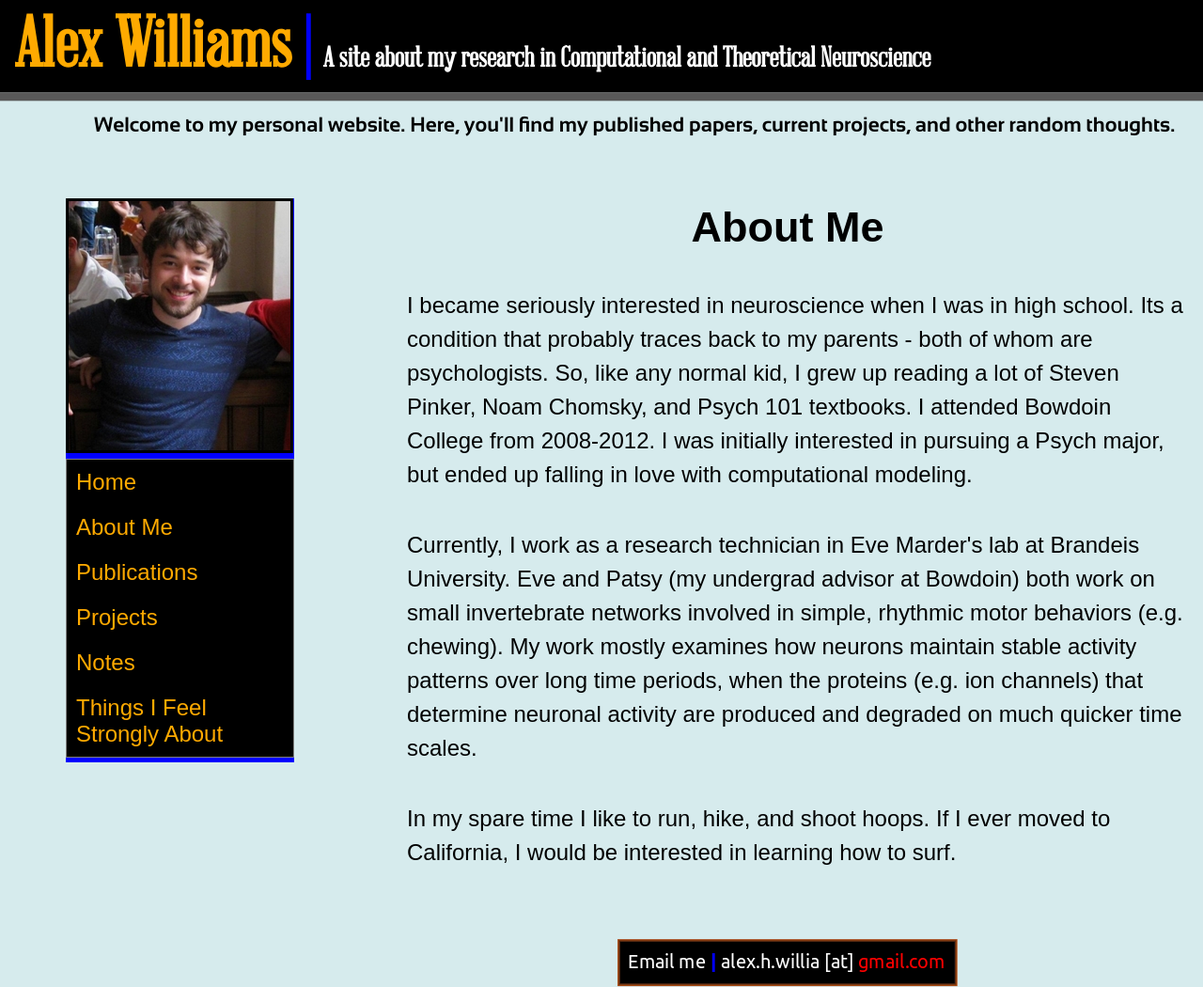
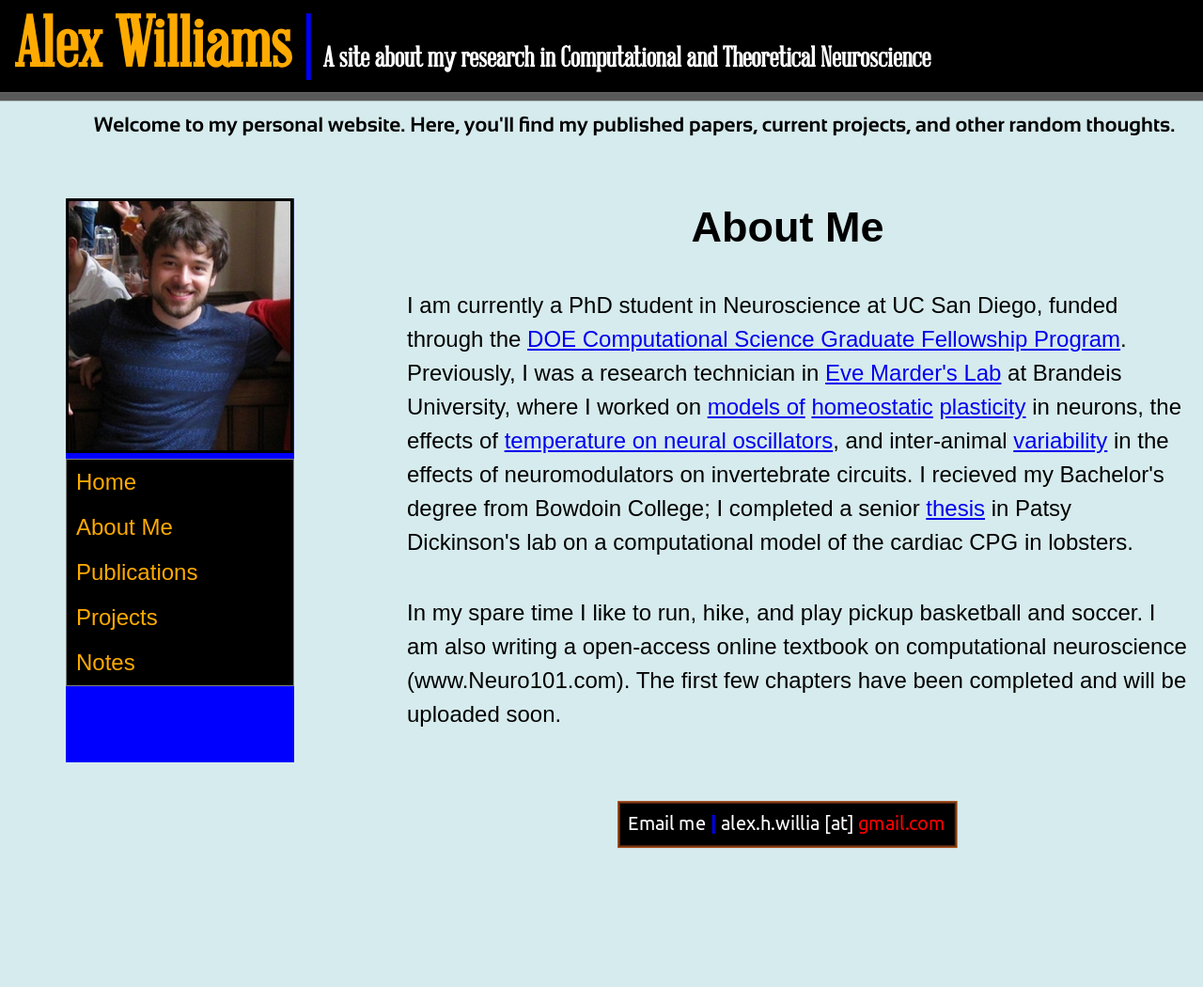
Before and after one commit to ahwillia/ahwillia.github.com, a Jekyll site: the page built from about/index.html, in a window 1280 px wide. Shown: the whole page at 94% size. Built offline with Jekyll 4.4.1, drawn with Linux system fonts in a browser that asks for light colours; after the commit the page ends 903 px from its top, so only the background shows below that.

Commit message:
sandiego

```diff
--- a/_layouts/default.html
+++ b/_layouts/default.html
@@ -40,7 +40,6 @@
             <li><a href="/pubs/">Publications</a></li>
             <li><a href="/projects/#start">Projects</a></li>
             <li><a href="/notes/#start">Notes</a></li>
-            <li><a href="/oped/#start">Things I Feel Strongly About</a></li>
             </span>
           </ul>
         </nav>
--- a/about/index.html
+++ b/about/index.html
@@ -7,24 +7,27 @@ title: About Me
   <a name="start"></a>
   <div id="pagetitle"> About Me </div>
   <p id="bodypara">
-    I became seriously interested in neuroscience when I was in high
-    school. Its a condition that probably traces back to my parents -
-    both of whom are psychologists. So, like any normal kid, I grew up
-    reading a lot of Steven Pinker, Noam Chomsky, and Psych 101
-    textbooks. I attended Bowdoin College from 2008-2012. I was
-    initially interested in pursuing a Psych major, but ended up falling
-    in love with computational modeling. </p>
+    I am currently a PhD student in Neuroscience at UC San Diego, funded
+    through the <a href="http://www.krellinst.org/csgf/"
+    target="_blank">DOE Computational Science Graduate Fellowship Program</a>.
+    Previously, I was a research technician in
+    <a href="http://blogs.brandeis.edu/marderlab/">Eve Marder's Lab</a>
+    at Brandeis University, where I worked on
+    <a href="http://www.scholarpedia.org/article/Homeostatic_Regulation_of_Neuronal_Excitability" target="_blank">models of</a>
+    <a href="http://www.ncbi.nlm.nih.gov/pubmed/24853940" target="_blank">homeostatic</a>
+    <a href="www.pnas.org/content/110/28/E2645.long" target="_blank">plasticity</a>
+    in neurons, the effects of <a href="http://www.ncbi.nlm.nih.gov/pubmed/24695714"
+    target="_blank">temperature on neural oscillators</a>, and inter-animal
+    <a href="http://www.ncbi.nlm.nih.gov/pubmed/24133260" target="_blank">variability</a>
+    in the effects of neuromodulators on invertebrate circuits. I
+    recieved my Bachelor's degree from Bowdoin College; I completed a
+    senior <a href="http://www.ncbi.nlm.nih.gov/pubmed/23446690" target="_blank">thesis</a>
+    in Patsy Dickinson's lab on a computational model of the cardiac CPG
+    in lobsters.</p>
   <p id="bodypara">
-    Currently, I work as a research technician in Eve Marder's lab at
-    Brandeis University. Eve and Patsy (my undergrad advisor at Bowdoin)
-    both work on small invertebrate
-    networks involved in simple, rhythmic motor behaviors (e.g.
-    chewing). My work mostly examines how neurons maintain stable
-    activity patterns over long time periods, when the proteins (e.g.
-    ion channels) that determine neuronal activity are produced and
-    degraded on much quicker time scales. </p>
-  <p id="bodypara">
-    In my spare time I like to run, hike, and shoot hoops. If I ever
-    moved to California, I would be interested in learning how to surf.
+    In my spare time I like to run, hike, and play pickup basketball and
+    soccer. I am also writing a open-access online textbook on
+    computational neuroscience (www.Neuro101.com). The first few
+    chapters have been completed and will be uploaded soon.
   </p>
 </section>
--- a/index.html
+++ b/index.html
@@ -9,7 +9,6 @@ layout: default
       <p><span id="big">Publications:</span> A list of peer-reviewed publications, and links to match them.</p>
       <p><span id="big">Projects:</span> Short descriptions of things that I'm currently working on (as well as an archive of old projects).</p>
       <p><span id="big">Resources:</span> I'm trying to put up some basic advice here for undergrads who are interested in computational neuroscience. Also, some recommendations for websites, books, and papers.</p>
-      <p><span id="big">Things I Feel Strongly About:</span> Enter at your own risk.</p>
   </div>
   <br>
 </section>
--- a/projects/index.html
+++ b/projects/index.html
@@ -6,6 +6,8 @@ title: Projects
 <section class="content">
   <a name="start"></a>
   <div id="pagetitle"> Current Projects </div>
+  <p>Coming soon! I've just moved and am figuring it out!</p>
+  <div id="pagetitle"> Old Projects </div>
   <div id="bodypara"> <b>#1 <span style="color:blue">|</span> Exploration of homeostatic conductance regulation rules in single-compartment model neurons </b> </div>
   <p>
     Neuronal function is largely determined by the expression of
--- a/pubs/index.html
+++ b/pubs/index.html
@@ -10,7 +10,7 @@ title: Publications
 		<li id="bodyli"> O’Leary T, <b>Williams AH</b>, Franci A, Marder E (2014). Cell types, network homeostasis and pathological compensation from a biologically plausible ion channel expression model. <i>Neuron</i>. 82(4):809-21. <a href="http://www.ncbi.nlm.nih.gov/pubmed/24853940">[pubmed]</a>
 		<li id="bodyli"> Caplan JS, <b>Williams AH</b>, Marder E (2014). Many parameter sets in a multicompartment model oscillator are robust to temperature perturbations. <i>J Neurosci.</i> 34(14):4963-75. <a id="textlink" href="http://www.ncbi.nlm.nih.gov/pubmed/24695714" target="_blank">[pubmed]</a> </li>
 		<li id="bodyli"> <b>Williams AH</b>, Calkins A, O'Leary T, Symonds R, Marder E, Dickinson PS (2013). The neuromuscular transform of the lobster cardiac system explains the opposing effects of a neuromodulator on muscle output. <i>J Neurosci</i>. 33(42):16565-75. <a id="textlink" href="http://www.ncbi.nlm.nih.gov/pubmed/24133260" target="_blank">[pubmed]</a></li>
-		<li id="bodyli"> O’Leary T, <b>Williams AH</b>, Caplan JS, Marder E (2013). Correlations in ion channel expression emerge from homeostatic regulation mechanisms.<i>Proc Natl Acad Sci USA.</i> 110(28):E2645-54. <a id="textlink" href="http://www.pnas.org/content/110/28/E2645.long" target="_blank">[direct link]</a> </li>
+		<li id="bodyli"> O’Leary T, <b>Williams AH</b>, Caplan JS, Marder E (2013). Correlations in ion channel expression emerge from homeostatic regulation mechanisms. <i>Proc Natl Acad Sci USA.</i> 110(28):E2645-54. <a id="textlink" href="http://www.pnas.org/content/110/28/E2645.long" target="_blank">[direct link]</a> </li>
 		<li id="bodyli"> <b>Williams AH</b>, Kwiatkoswki MA, Mortimer AL, Marder E, Zeeman ML, Dickinson PS (2013). Animal-to-animal variability in the phasing of the crustacean cardiac motor pattern: an experimental and computational analysis. <i>J Neurophysiol.</i> 109: 2451-65. <a id="textlink" href="http://www.ncbi.nlm.nih.gov/pubmed/23446690" target="_blank">[pubmed]</a> </li>
 		<li id="bodyli"> <b>Williams AH</b>, O’Leary T, Marder E (2013). Homeostatic Regulation of Neuronal Excitability. <i>Scholarpedia</i>, 8(1):1656. <a id="textlink" href="http://www.scholarpedia.org/article/Homeostatic_Regulation_of_Neuronal_Excitability" target="_blank">[direct link]</a>  </li>
 	</ul>
```
